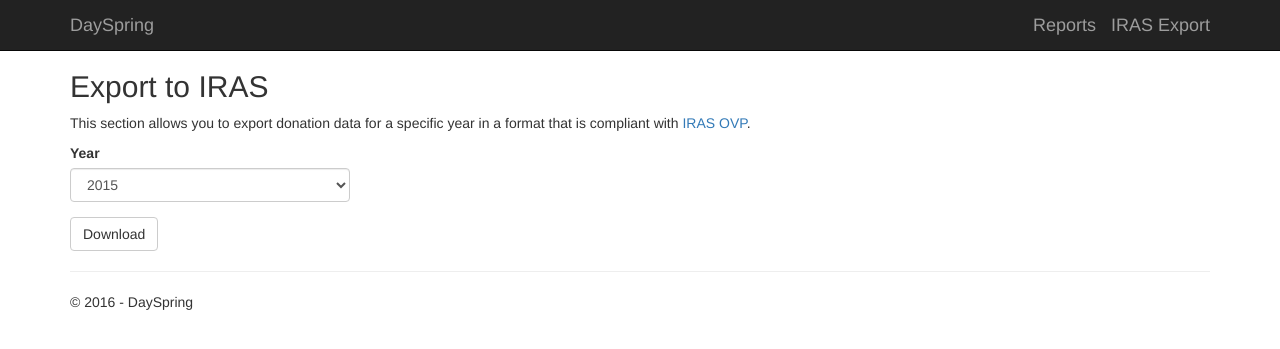
After one commit to MarPa87/DaySpringHackathon, an ASP.NET MVC app: template DaySpringApp/Views/Iras/Index.cshtml in a window 1280 px wide. The commit adds this page. Shown: the top 349 px of the page. Run offline with ASP.NET Core 8 and stand-ins for ASP.NET MVC 5, Linux system fonts and the light colour scheme; the template is opened without the code that fills it, so the values that code supplies are empty; the project's own start-up code is not run, and a stand-in starts its controllers and pages; some libraries are stand-ins or nearby versions.

Commit message:
Added navigation links to master layout Added index page for iras export

```diff
--- a/DaySpringApp/Controllers/IrasController.cs
+++ b/DaySpringApp/Controllers/IrasController.cs
@@ -18,6 +18,11 @@ namespace DaySpringApp.Controllers
     {
       if (donationRepository == null) throw new ArgumentNullException(nameof(donationRepository));
       _donationRepository = donationRepository;
+    }
+
+    public ActionResult Index()
+    {
+      return View();
     }
 
     public ActionResult Export(int year)
--- /dev/null
+++ b/DaySpringApp/Views/Iras/Index.cshtml
@@ -0,0 +1,16 @@
+@model dynamic
+<h2>Export to IRAS</h2>
+<p>This section allows you to export donation data for a specific year in a format that is compliant with <a href="https://www.iras.gov.sg/irashome/e-Services/Other-Taxes/Institutions-of-a-Public-Character-and-Grantmakers/Record-Donation-Information-and-Prepare-File-for-Submission/" target="_blank">IRAS OVP</a>.
+</p>
+<form action="@Url.Action("Export")" method="GET">
+  <div class="form-group">
+    <label for="cbxYear">Year</label>
+    <select class="form-control" name="year" id="cbxYear">
+      <option>2015</option>
+      <option>2014</option>
+      <option>2013</option>
+      <option>2012</option>
+    </select>
+  </div>
+  <button type="submit" class="btn btn-default">Download</button>
+</form>
--- a/DaySpringApp/Views/Shared/_Layout.cshtml
+++ b/DaySpringApp/Views/Shared/_Layout.cshtml
@@ -18,8 +18,19 @@
                 </button>
                 @Html.ActionLink("DaySpring", "Index", "Home", new { area = "" }, new { @class = "navbar-brand" })
             </div>
-            <div class="navbar-collapse collapse">
-            </div>
+          <div class="navbar-collapse collapse">
+            <ul class="nav navbar-nav navbar-right">
+              <li class="hidden active">
+                <a href="#page-top"></a>
+              </li>
+              <li class="page-scroll">
+                @Html.ActionLink("Reports", "Index", "Dashboard", new { area = "" }, new { @class = "navbar-brand" })
+              </li>
+              <li class="page-scroll">
+                @Html.ActionLink("IRAS Export", "Index", "Iras", new { area = "" }, new { @class = "navbar-brand" })
+              </li>
+            </ul>
+          </div>
         </div>
     </div>
     <div class="container body-content">
```
Also changed, not shown: DaySpringApp/DaySpringApp.csproj.
